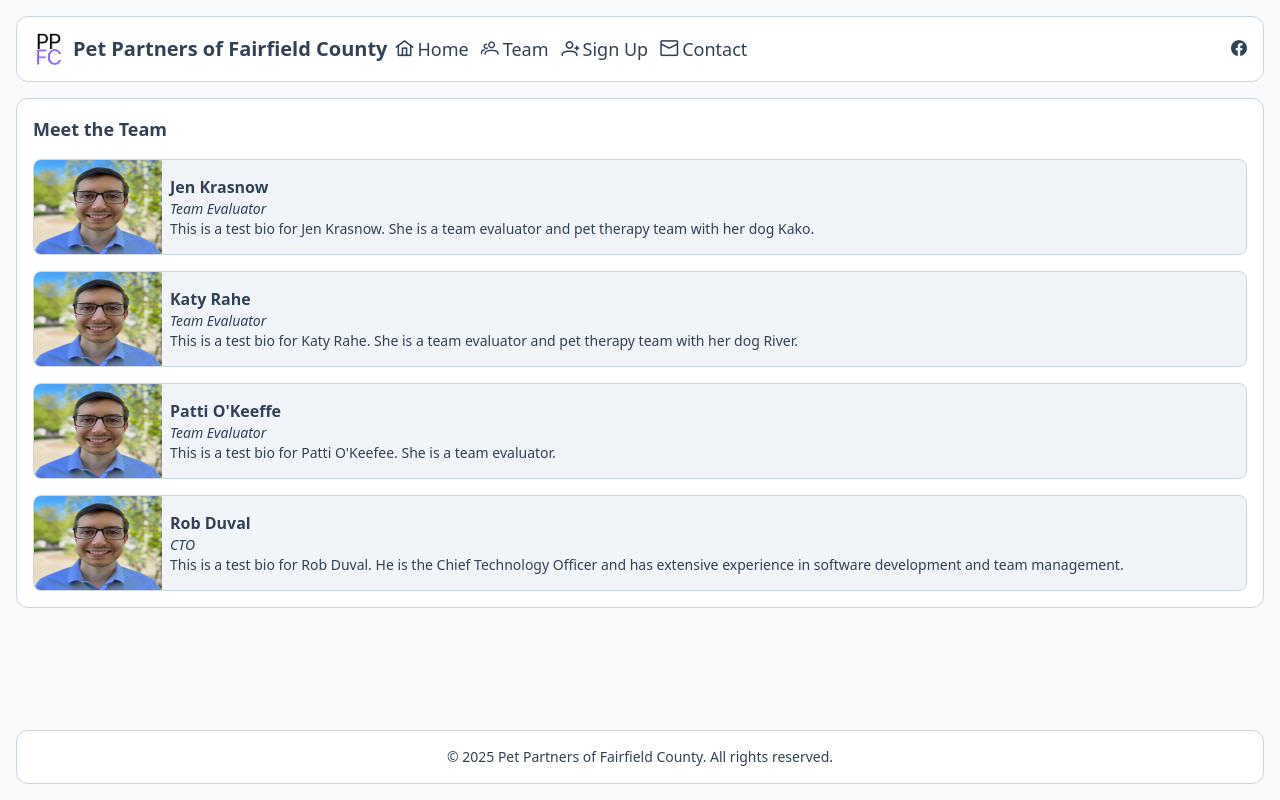
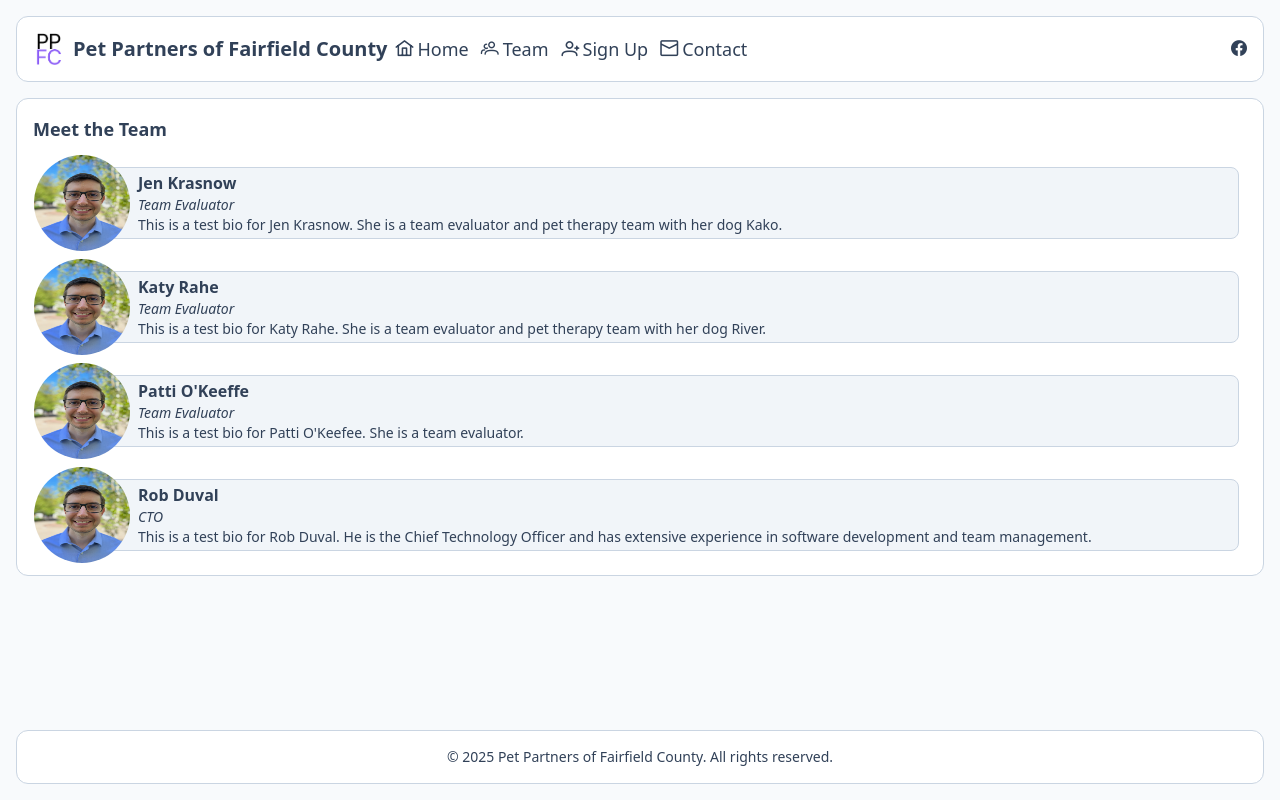
Before and after one commit to robduv/pet-partners-fc, a Vue app: page /team in a window 1280 px wide. Built offline with nearby package versions, Linux system fonts and the light colour scheme.

Commit message:
Make picture overflow visible

```diff
--- a/src/components/TeamMember.vue
+++ b/src/components/TeamMember.vue
@@ -11,10 +11,14 @@ const teamMember = defineProps<TeamMemberProps>()
 
 <template>
   <div
-    class="relative flex min-h-24 items-center gap-2 overflow-hidden rounded-lg border border-slate-300 bg-slate-100 text-slate-700"
+    class="relative m-2 ml-6 flex min-h-18 items-center gap-2 overflow-visible rounded-lg border border-slate-300 bg-slate-100 pl-4 text-slate-700"
   >
-    <img :src="teamMember.imageUrl" alt="Team Member" class="absolute h-32 w-32" />
-    <div class="flex flex-col pr-2 pl-34">
+    <img
+      :src="teamMember.imageUrl"
+      alt="Team Member"
+      class="absolute -left-6 h-24 w-24 rounded-full"
+    />
+    <div class="flex flex-col pr-2 pl-16">
       <div class="font-bold">{{ teamMember.name }}</div>
       <div class="text-sm italic">{{ teamMember.role }}</div>
       <p class="text-sm">{{ teamMember.bio }}</p>
```
